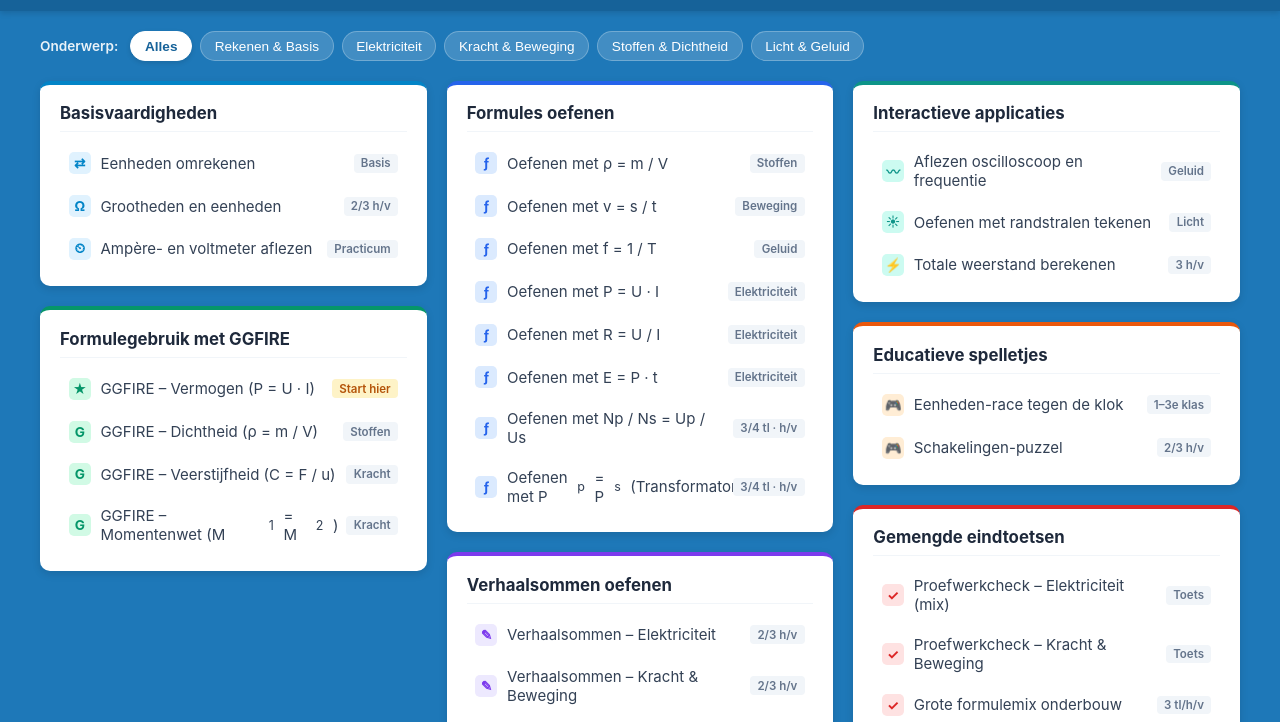
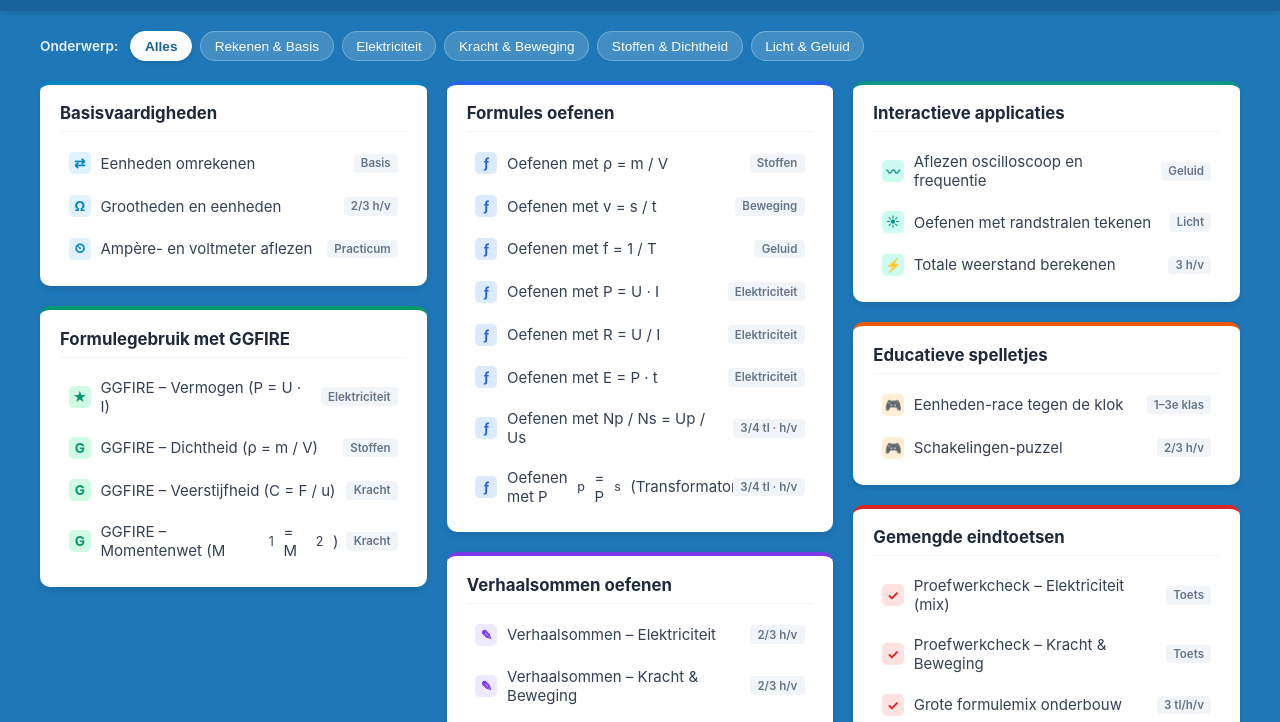
Before and after one commit to theavastar/Oefenwebsite, a plain HTML site: page index.html in a window 1280 px wide. Shown: the part 61-783 px from the top of the page. Drawn offline with Linux system fonts and the light colour scheme.

Commit message:
Update index.html

```diff
--- a/index.html
+++ b/index.html
@@ -345,7 +345,7 @@
         <li data-thema="elektriciteit">
           <a href="ggfire-vermogen.html">
             <span class="link-left"><span class="icon">★</span>GGFIRE – Vermogen (P = U · I)</span>
-            <span class="link-right"><span class="badge badge-new">Start hier</span></span>
+            <span class="link-right"><span class="badge">Elektriciteit</span></span>
           </a>
         </li>
         <li data-thema="stoffen">
```
